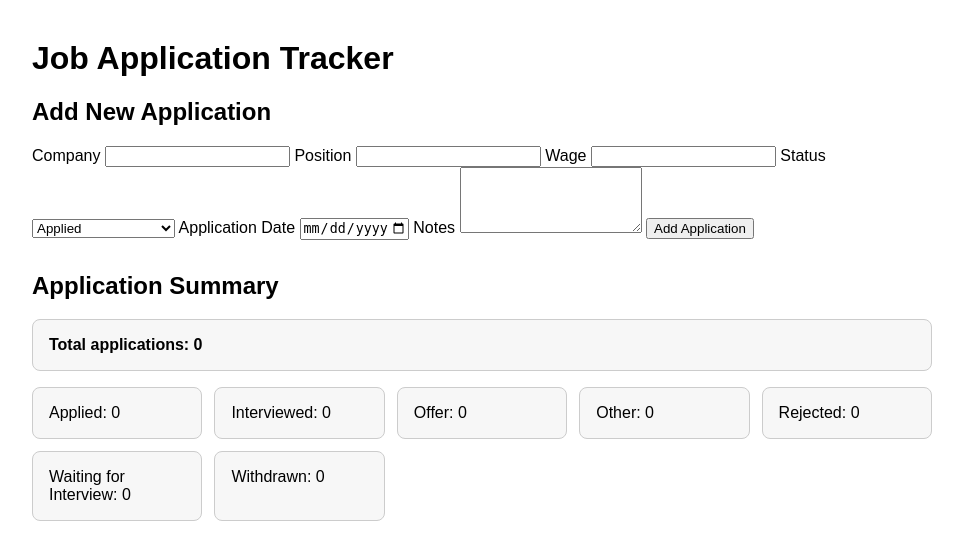
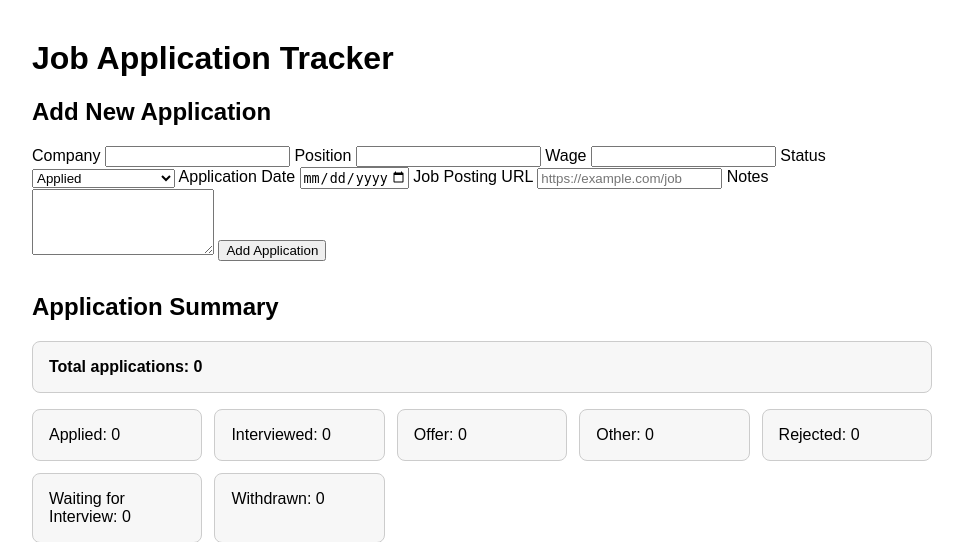
Before and after one commit to UniChen03/job_application_tracker, a Flask app: page / in a window 1280 px wide. Shown: the top 542 px of the page, without its empty margins (158-1121 px from the left). Run offline with Flask 3, Linux system fonts and the light colour scheme; data that the repository does not hold is empty.

Commit message:
Add job posting links

```diff
--- a/app.py
+++ b/app.py
@@ -1,6 +1,7 @@
 import sqlite3
 from datetime import date
 from pathlib import Path
+from urllib.parse import urlparse
 
 from flask import Flask, redirect, render_template, request, url_for
 
@@ -40,6 +41,7 @@ def validate_application_form(form):
     status = form.get("status", "").strip()
     application_date = form.get("application_date", "").strip()
     notes = form.get("notes", "").strip()
+    job_url = form.get("job_url", "").strip()
 
     if not company or not position or not status:
         return None, "Company, position, and status are required."
@@ -75,8 +77,21 @@ def validate_application_form(form):
     if len(notes) > 2000:
         return None, "Notes must be 2000 characters or fewer."
 
+    if len(job_url) > 2048:
+        return None, "Job posting URL must be 2048 characters or fewer."
+
+    if job_url:
+        parsed_job_url = urlparse(job_url)
+
+        if (
+            parsed_job_url.scheme not in {"http", "https"}
+            or not parsed_job_url.netloc
+        ):
+            return None, "Job posting URL must be a valid HTTP or HTTPS URL."
+
     application_date = application_date or None
     notes = notes or None
+    job_url = job_url or None
 
     form_data = (
         company,
@@ -85,6 +100,7 @@ def validate_application_form(form):
         status,
         application_date,
         notes,
+        job_url,
     )
 
     return form_data, None
@@ -107,7 +123,7 @@ def index():
 
     query = """
             SELECT id, company, position, wage, status,
-                   application_date, notes
+                   application_date, notes, job_url
             FROM applications
     """
     conditions = []
@@ -175,7 +191,15 @@ def add_application():
     if err_msg is not None:
         return err_msg, 400
 
-    company, position, wage, status, application_date, notes = form_data
+    (
+        company,
+        position,
+        wage,
+        status,
+        application_date,
+        notes,
+        job_url,
+    ) = form_data
 
     connection = get_db_connection()
     connection.execute(
@@ -186,9 +210,10 @@ def add_application():
             wage,
             status,
             application_date,
-            notes
+            notes,
+            job_url
         )
-        VALUES (?, ?, ?, ?, ?, ?)
+        VALUES (?, ?, ?, ?, ?, ?, ?)
         """,
         (
             company,
@@ -197,6 +222,7 @@ def add_application():
             status,
             application_date,
             notes,
+            job_url,
         ),
     )
     connection.commit()
@@ -249,7 +275,7 @@ def edit_application(application_id):
     application = connection.execute(
         """
         SELECT id, company, position, wage, status,
-               application_date, notes
+               application_date, notes, job_url
         FROM applications
         WHERE id = ?
         """,
@@ -266,7 +292,15 @@ def edit_application(application_id):
         if err_msg is not None:
             return err_msg, 400
 
-        company, position, wage, status, application_date, notes = form_data
+        (
+            company,
+            position,
+            wage,
+            status,
+            application_date,
+            notes,
+            job_url,
+        ) = form_data
 
         connection = get_db_connection()
         connection.execute(
@@ -277,7 +311,8 @@ def edit_application(application_id):
                 wage = ?,
                 status = ?,
                 application_date = ?,
-                notes = ?
+                notes = ?,
+                job_url = ?
             WHERE id = ?
             """,
             (
@@ -287,6 +322,7 @@ def edit_application(application_id):
                 status,
                 application_date,
                 notes,
+                job_url,
                 application_id,
             ),
         )
--- a/schema.sql
+++ b/schema.sql
@@ -28,5 +28,10 @@ CREATE TABLE IF NOT EXISTS applications (
         CHECK (
             notes IS NULL
             OR length(notes) <= 2000
+        ),
+    job_url TEXT
+        CHECK (
+            job_url IS NULL
+            OR length(job_url) <= 2048
         )
 );
--- a/static/style.css
+++ b/static/style.css
@@ -72,3 +72,8 @@ dialog::backdrop {
 textarea.edit-control {
     resize: vertical;
 }
+
+.job-link {
+    display: block;
+    margin-top: 6px;
+}
--- a/templates/index.html
+++ b/templates/index.html
@@ -58,6 +58,15 @@
                 id="application-date"
                 name="application_date"
                 max="{{ today }}"
+            >
+
+            <label for="job-url">Job Posting URL</label>
+            <input
+                type="url"
+                id="job-url"
+                name="job_url"
+                maxlength="2048"
+                placeholder="https://example.com/job"
             >
 
             <label for="notes">Notes</label>
@@ -181,6 +190,17 @@
                                 {{ application.company }}
                             </span>
 
+                            {% if application.job_url %}
+                                <a
+                                    class="display-value job-link"
+                                    href="{{ application.job_url }}"
+                                    target="_blank"
+                                    rel="noopener noreferrer"
+                                >
+                                    Open Posting
+                                </a>
+                            {% endif %}
+
                             <input
                                 class="edit-control"
                                 type="text"
@@ -190,6 +210,17 @@
                                 form="edit-form-{{ application.id }}"
                                 hidden
                                 required
+                            >
+
+                            <input
+                                class="edit-control"
+                                type="url"
+                                name="job_url"
+                                value="{{ application.job_url or '' }}"
+                                maxlength="2048"
+                                placeholder="https://example.com/job"
+                                form="edit-form-{{ application.id }}"
+                                hidden
                             >
                         </td>
 
```
Also changed, not shown: LEARNING_LOG.md (+1 -0 lines), PROJECT_STATUS.md (+1 -0 lines), templates/edit.html (+10 -0 lines), tests/test_app.py (+50 -0 lines), tests/test_routes.py (+13 -4 lines), README.md.
